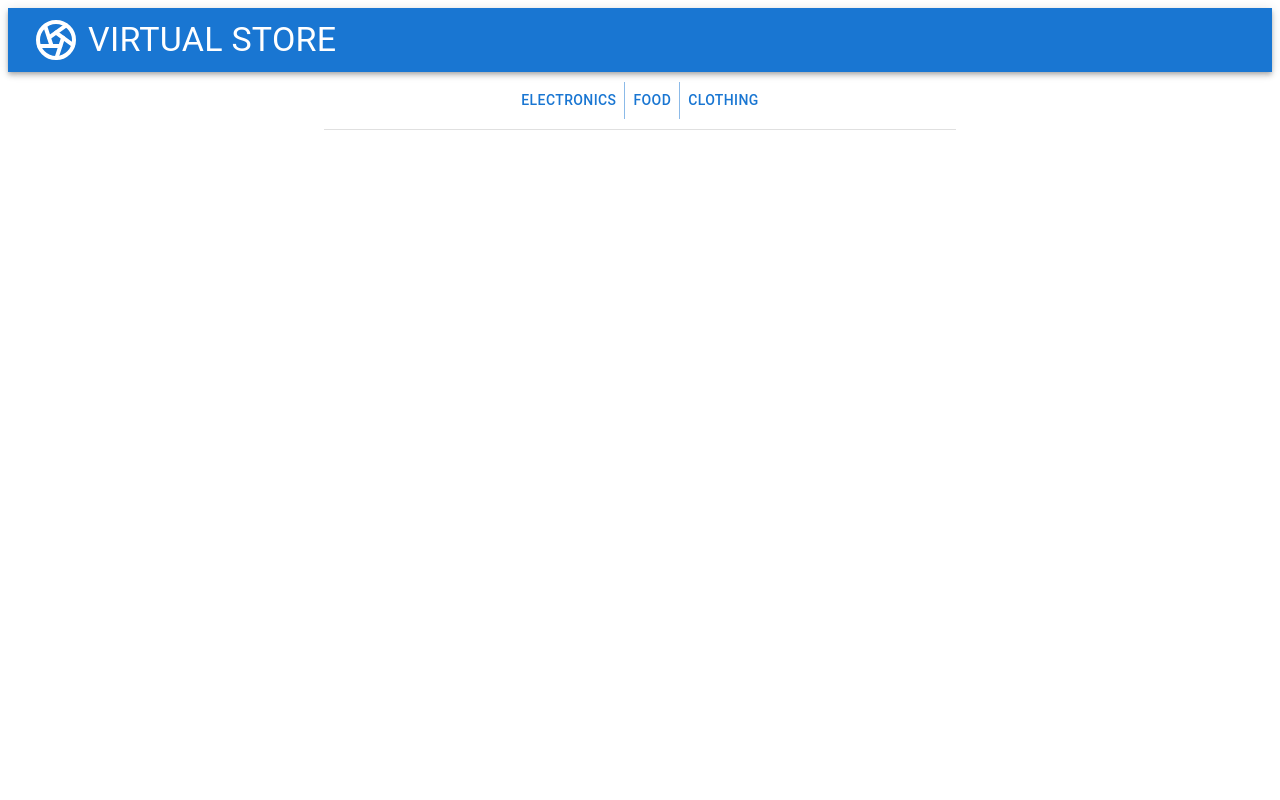
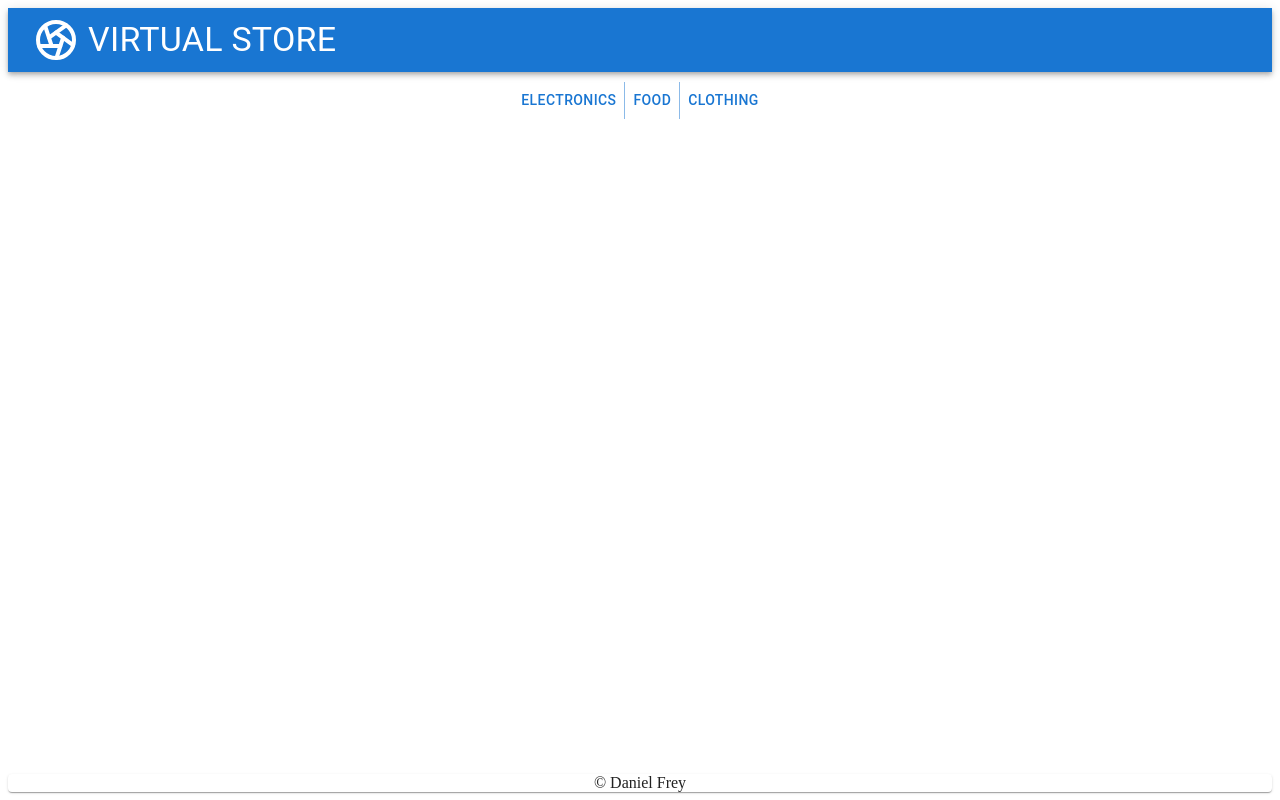
Before and after one commit to DSFrey/virtual-store, a React (Create React App) app: page / in a window 1280 px wide. Built offline with nearby package versions, Linux system fonts and the light colour scheme.

Commit message:
Add footer

```diff
--- /dev/null
+++ b/src/App.css
@@ -0,0 +1,5 @@
+.App {
+  min-height: 98vmin;
+  display: grid;
+  grid-template-rows: auto auto auto 1fr auto;
+}
--- a/src/App.js
+++ b/src/App.js
@@ -1,7 +1,9 @@
 import ActiveCategory from "./Components/ActiveCategory/ActiveCategory";
 import Categories from "./Components/Categories/Categories";
+import { Footer } from "./Components/Footer/Footer";
 import { Header } from "./Components/Header/Header";
 import Products from "./Components/Products/Products";
+import './App.css'
 
 function App() {
   return (
@@ -10,6 +12,7 @@ function App() {
       <Categories />
       <ActiveCategory />
       <Products />
+      <Footer />
     </div>
   );
 }
--- /dev/null
+++ b/src/Components/Footer/Footer.jsx
@@ -0,0 +1,9 @@
+import { Paper } from "@mui/material"
+
+export const Footer = () => {
+  return (
+    <Paper sx={{ textAlign: 'center' }}>
+      &copy; Daniel Frey
+    </Paper>
+  )
+}
--- a/src/Components/Products/Products.jsx
+++ b/src/Components/Products/Products.jsx
@@ -6,7 +6,9 @@ const Products = (props) => {
   const { products } = props
 
   return (
-    <Box sx={{
+    <Box
+    className="product-container"
+    sx={{
       display: 'flex',
       justifyContent: 'space-evenly',
       flexWrap: 'wrap',
```
